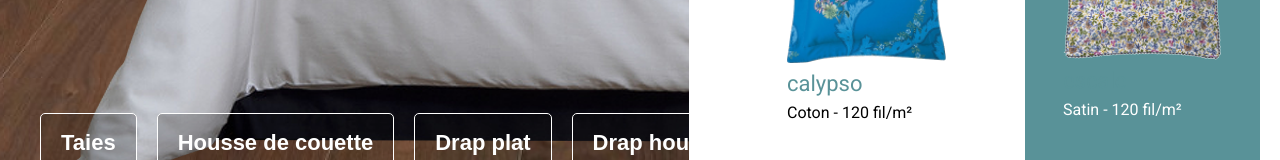
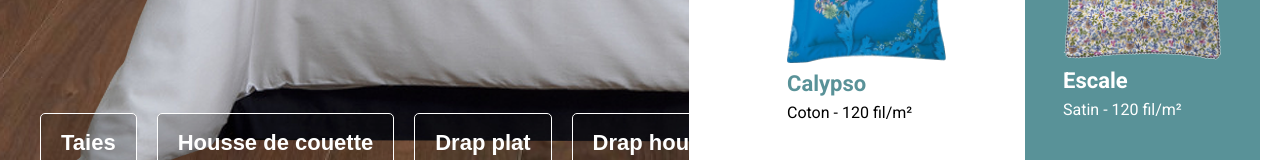
Before and after one commit to FlorianDurand/yves-delorme-simulateur, a Next.js app: page / in a window 1280 px wide. Both pictures are taken after a click on the element "Taies". Shown: the part 587-747 px from the top of the page. Built offline with nearby package versions, Linux system fonts and the light colour scheme.

Commit message:
White title and Majuscule

```diff
--- a/components/Article.module.css
+++ b/components/Article.module.css
@@ -10,6 +10,12 @@
 
 }
 
+.articleActive{
+    background-color: #599298;
+	border-radius: 5px;
+	color: white;
+}
+
 .image{
     /* display: block;
     margin: auto;*/
@@ -19,15 +25,14 @@
 .subtitle{
     color: #599298;
     font-size: 22px;
-    margin: 10px 0;
+	margin: 10px 0;
+	font-weight: bold;
+}
+
+.articleActive .subtitle{
+	color: white;
 }
 
 .description{
     margin: 0;
 }
-
-.articleActive{
-    background-color: #599298;
-	border-radius: 5px;
-	color: white;
-}
--- a/components/Menu.js
+++ b/components/Menu.js
@@ -7,21 +7,21 @@ import Article from './Article';
 
 const articlesCouette = [
 	{
-		name : 'aucun',
+		name : 'Aucun',
 		image : '/static/none.svg',
 		description: '',
 		couette: '/static/Bed/none.png',
 		id: "0"
 	},
 	{
-		name : 'escale',
+		name : 'Escale',
 		image : '/static/MenuCouettes/escale.png',
 		description: 'Satin - 120 fil/m²',
 		couette: '/static/Bed/couette2.png',
 		id: "1"
 	},
 	{
-		name : 'calypso',
+		name : 'Calypso',
 		image : '/static/MenuCouettes/article.png',
 		description: 'Coton - 120 fil/m²²',
 		couette: '/static/Bed/couette.png',
@@ -32,21 +32,21 @@ const articlesCouette = [
 
 const articlesTaiesPetit = [
 	{
-		name : 'escale',
+		name : 'Escale',
 		image : '/static/MenuTaies/coussin1.png',
 		description: 'Satin - 120 fil/m²',
 		taiesPetit: '/static/Bed/petitcoussin2.png',
 		id: "0"
 	},
 	{
-		name : 'calypso',
+		name : 'Calypso',
 		image : '/static/MenuTaies/coussin2.png',
 		description: 'Coton - 120 fil/m²',
 		taiesPetit: '/static/Bed/petitcoussin2.png',
 		id: "1"
 	},
 	{
-		name : 'palmea',
+		name : 'Palmea',
 		image : '/static/MenuTaies/coussin3.png',
 		description: 'Coton - 120 fil/m²',
 		taiesPetit: '/static/Bed/petitcoussin.png',
@@ -56,21 +56,21 @@ const articlesTaiesPetit = [
 
 const articlesTaiesMoyen = [
 	{
-		name : 'palmea',
+		name : 'Palmea',
 		image : '/static/MenuTaies/coussin3.png',
 		description: 'Coton - 120 fil/m²',
 		taiesMoyen: '/static/Bed/moyencoussin.png',
 		id: "0"
 	},
 	{
-		name : 'escale',
+		name : 'Escale',
 		image : '/static/MenuTaies/coussin1.png',
 		description: 'Satin - 120 fil/m²',
 		taiesMoyen: '/static/Bed/moyencoussin2.png',
 		id: "1"
 	},
 	{
-		name : 'calypso',
+		name : 'Calypso',
 		image : '/static/MenuTaies/coussin2.png',
 		description: 'Coton - 120 fil/m²',
 		taiesMoyen: '/static/Bed/moyencoussin2.png',
@@ -81,14 +81,14 @@ const articlesTaiesMoyen = [
 
 const articlesTaiesGrand = [
 	{
-		name : 'calypso',
+		name : 'Calypso',
 		image : '/static/MenuTaies/coussin2.png',
 		description: 'Coton - 120 fil/m²',
 		taiesGrand: '/static/Bed/groscoussin2.png',
 		id: "0"
 	},
 	{
-		name : 'escale',
+		name : 'Escale',
 		image : '/static/MenuTaies/coussin1.png',
 		description: 'Satin - 120 fil/m²',
 		taiesGrand: '/static/Bed/groscoussin2.png',
@@ -96,7 +96,7 @@ const articlesTaiesGrand = [
 	},
 
 	{
-		name : 'palmea',
+		name : 'Palmea',
 		image : '/static/MenuTaies/coussin3.png',
 		description: 'Coton - 120 fil/m²',
 		taiesGrand: '/static/Bed/groscoussin.png',
@@ -105,7 +105,7 @@ const articlesTaiesGrand = [
 ]
 const articlesDrapPlat = [
 	{
-		name : 'aucun',
+		name : 'Aucun',
 		image : '/static/none.svg',
 		description: '',
 		drapPlat: '/static/Bed/none.png',
@@ -128,9 +128,9 @@ const articlesDrapPlat = [
 ]
 const articlesDrapHousse = [
 	{
-		name : 'aucun',
+		name : 'Aucun',
 		image : '/static/none.svg',
-		description: 'pas fou',
+		description: '',
 		drapHousse: '/static/Bed/none.png',
 		id: "0"
 	},
```
